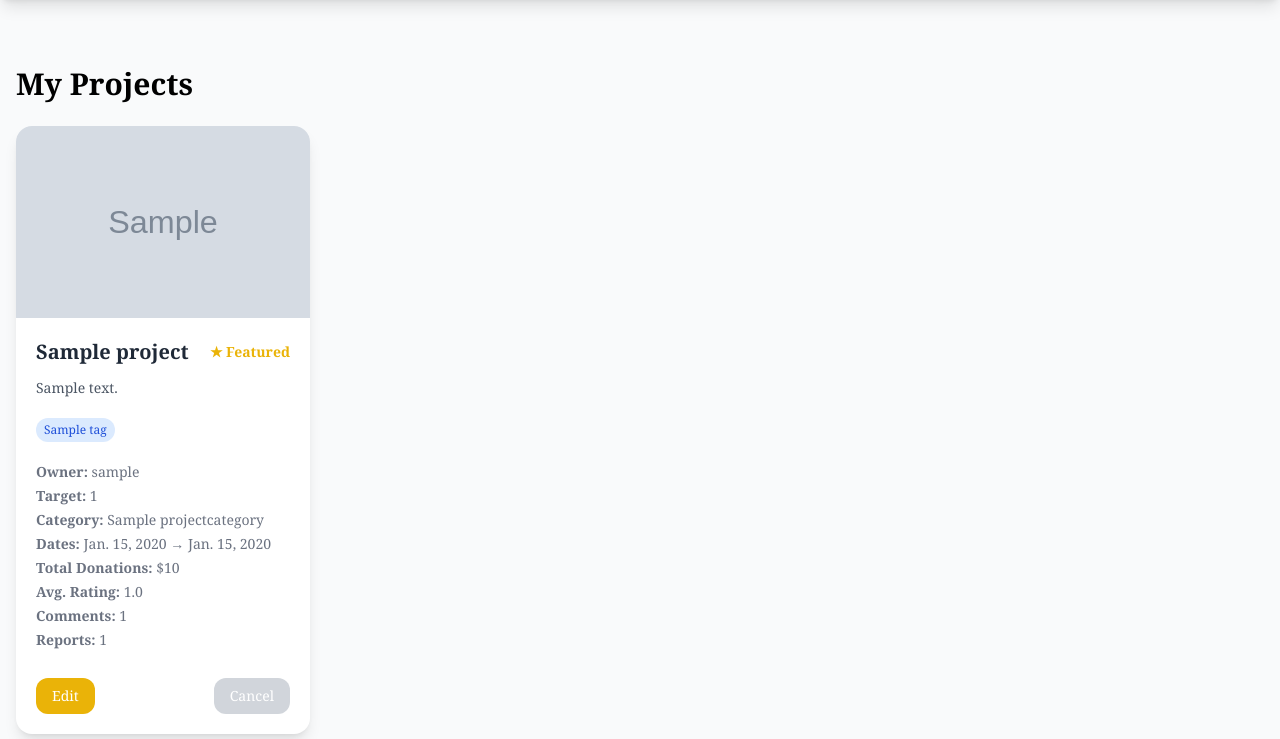
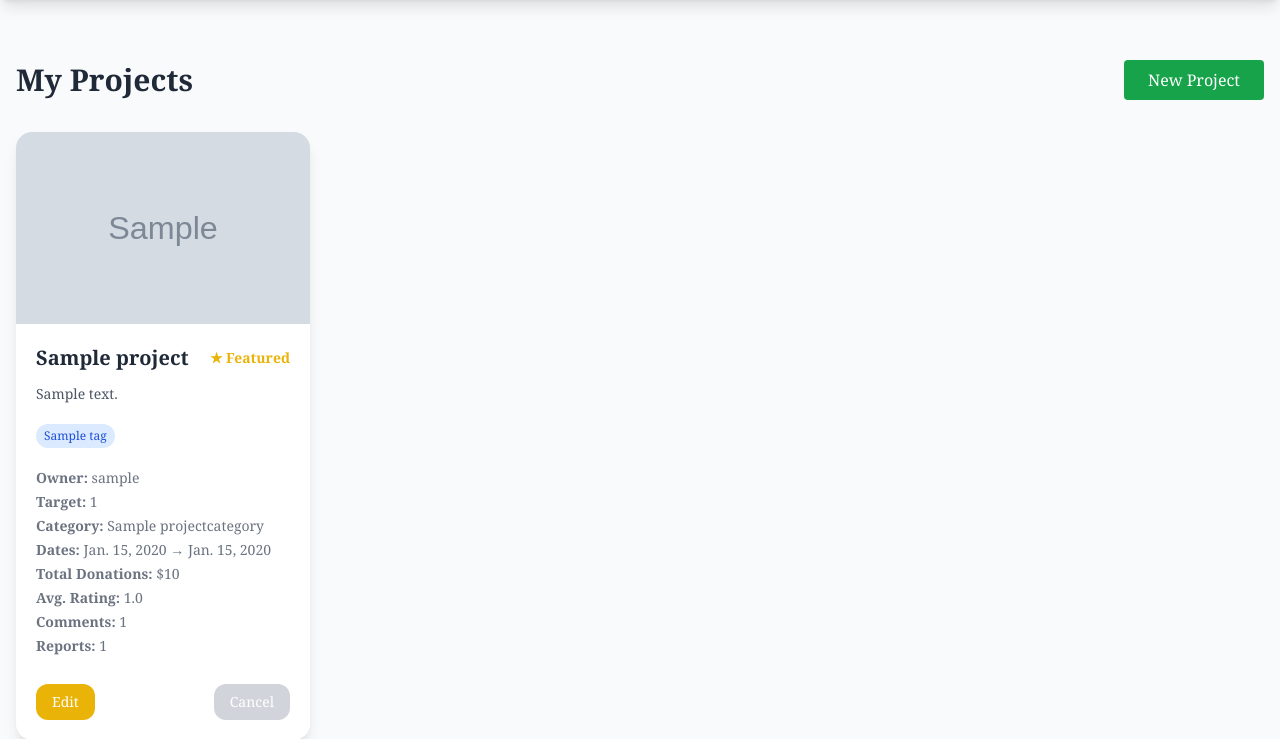
Before and after one commit to ITIOS45CrowdFunding/CrowdFundingAPI_Django, a Django app: page /projects/my-projects/ in a window 1280 px wide. Shown: the part 64-803 px from the top of the page. Run offline with Django 5.2, Linux system fonts and the light colour scheme; tables that the repository leaves empty hold one stand-in row (values such as "Sample post"); grey boxes marked "Sample" are stand-in pictures; some libraries are stand-ins or nearby versions.

Commit message:
feat: restructure my_projects.html for improved layout and navigation

```diff
--- a/projects/Templates/Projects/my_projects.html
+++ b/projects/Templates/Projects/my_projects.html
@@ -1,7 +1,10 @@
 {% extends 'projects/base.html' %} {% block title %} My Projects {% endblock %}
 {% block content %}
-<div class="mx-auto px-4 py-8 w-full">
-<h2 class="text-3xl font-semibold mb-6">My Projects</h2>
+<div class="mx-auto px-4 py-8 w-full ">
+    <div class="flex justify-between items-center mb-8">
+        <p class="text-3xl font-semibold  text-gray-800">My Projects</p>
+        <a href="{% url 'projects:create_project' %}" class="bg-green-600 text-white py-2 px-6 rounded hover:opacity-90">New Project</a>
+    </div>
 
 <div class="grid grid-cols-1 sm:grid-cols-2 lg:grid-cols-3 xl:grid-cols-4 gap-6">
     {% for project in projects %}
```
